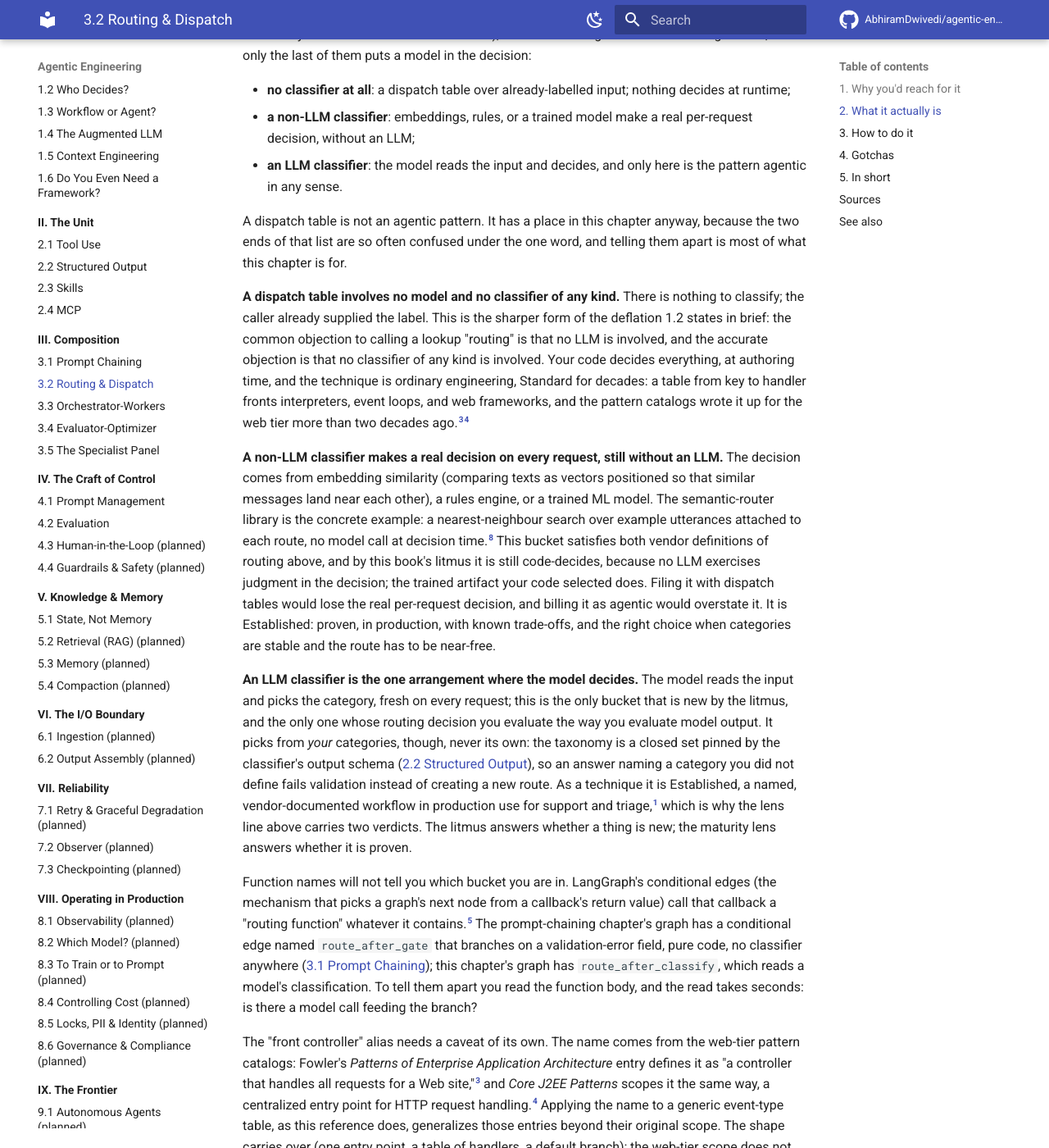
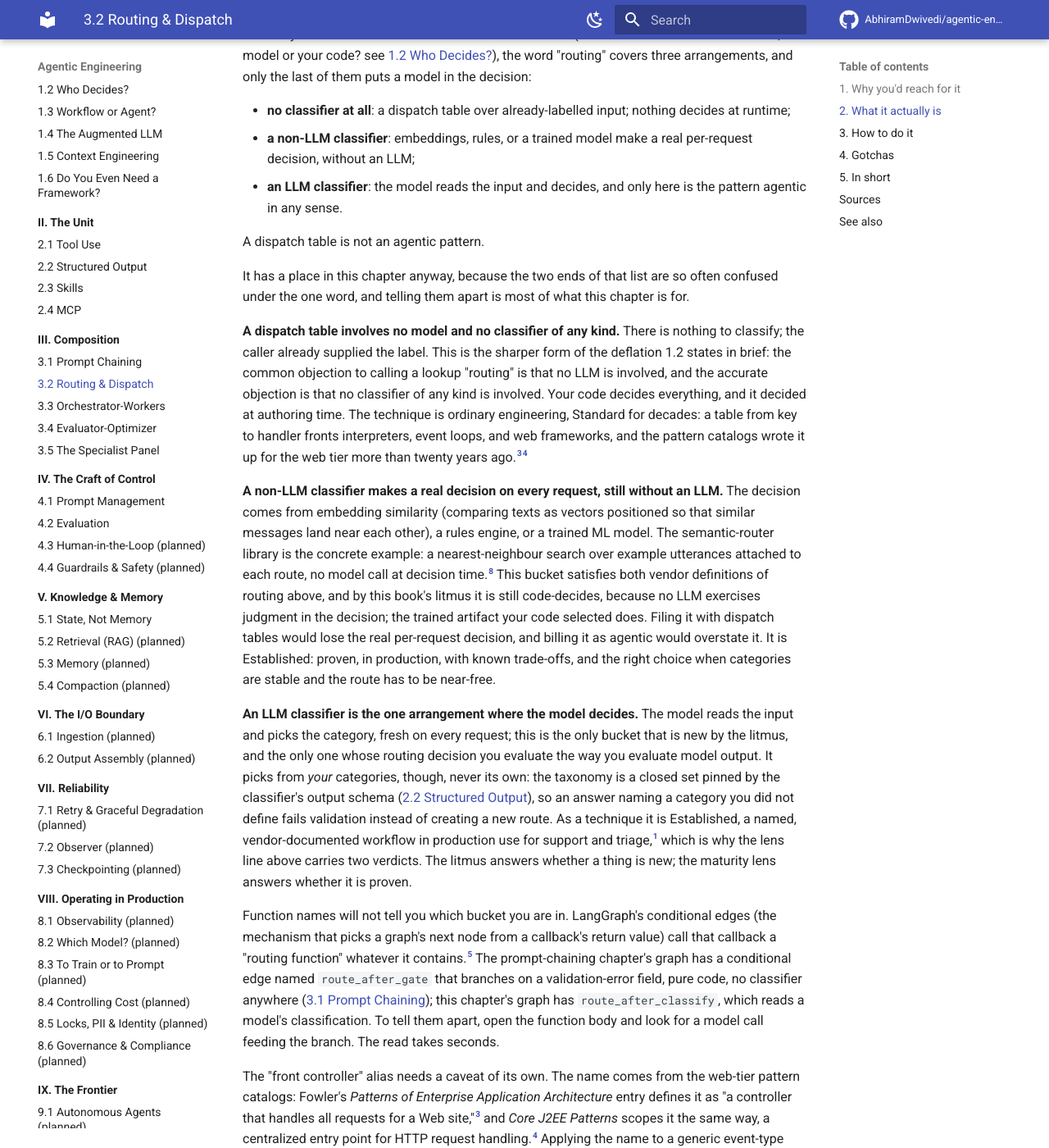
Before and after one commit to AbhiramDwivedi/agentic-engineering, an MkDocs documentation site: the page built from docs/composition/the-router-that-isnt.md, in a window 1280 px wide and 1400 px high, scrolled down 2521 px. Shown: the whole window at 82% size. Built offline with MkDocs 1.6.1 and Material for MkDocs 9.7.7, drawn with Linux system fonts in a browser that asks for light colours; comment, search, counter and statistics services are not loaded; some of the changed text lies outside the part shown.

Commit message:
3.2: let the deflation land, break the flat cadence
The chapter argued well and read flat. Mean sentence length 24 words with
6% under eight, so nothing ever landed: every claim arrived in the same
medium-long shape as the one before it. Six surgical edits, no new content.

- Open on the claim instead of a question about questions. "One of them is
  a dictionary" states the deflation in the first breath rather than
  reaching it at the end of a 60-word sentence.
- "A dispatch table is not an agentic pattern." stands as its own line.
  It is the chapter's verdict; it was buried mid-paragraph.
- Turn the function-body test into an instruction you can run: open the
  body, look for a model call feeding the branch.
- Split the two sentences where length was burying content (the tool-use
  and handoffs contrast, the provider-tab asymmetry).
- Give "In short" a second paragraph so the failure asymmetry lands
  instead of being crammed behind a semicolon. A dispatch table fails
  loudly, a classifier fails quietly, and only one of them needs
  instrumenting.

Kelsey Hightower register, not the essay voice: voice-and-style.md keeps
the lyrical opening in the distribution posts, and the living tells list
bans the manufactured closing aphorism. This is rule 7 (vary rhythm) and
rule 3 (commit) applied where the argument turns.

Gates: prose_lint hard-clean (slop 0.0, no flags), mkdocs --strict,
111 tests pass, no dashes or curly quotes. No code or citations touched.

Co-Authored-By: Claude Opus 5 (1M context) <noreply@anthropic.com>

````diff
--- a/docs/composition/the-router-that-isnt.md
+++ b/docs/composition/the-router-that-isnt.md
@@ -8,7 +8,7 @@
 
 ## 1. Why you'd reach for it
 
-A useful question to ask of any router is what it decides at runtime. Two mechanisms share the name "routing" in agentic systems, and for one of them the answer is nothing at all: the input arrived carrying a label, your code paired each label with a handler when the table was written, and the work left for runtime is a dictionary lookup. The other mechanism decides on every request, reading unlabelled free text and classifying it before any handler runs. Confusing the two is easy, and expensive in both directions.
+Two mechanisms in agentic systems answer to the name "routing". The first reads a label that arrived with the input, looks it up in a table your code wrote, and runs the handler it finds there, so nothing is decided while the system is running; the deciding happened when someone typed out the table. The second reads unlabelled free text, classifies it, and only then picks a handler, fresh on every request. One of them is a dictionary. The other pays a model to exercise judgment on every input that comes through the door, and mistaking one for the other costs you in both directions.
 
 Put a classifier in front of inputs that already carry a label and you pay for a model call on every request, with its latency and a fresh chance of a misread, to re-answer a question the input answered on arrival. A lookup table pointed at unlabelled free text fails the other way around: keyword rules, or a category field users will not fill in, send messages to the wrong handler. Neither mistake is obvious when it happens, because the first shows up only as cost spread across every event, while the second produces plausible answers from the wrong specialist, so nothing in the logs looks wrong.
 
@@ -36,15 +36,17 @@ Does any of this need an LLM? On this book's litmus test (who makes the structur
 - **a non-LLM classifier**: embeddings, rules, or a trained model make a real per-request decision, without an LLM;
 - **an LLM classifier**: the model reads the input and decides, and only here is the pattern agentic in any sense.
 
-A dispatch table is not an agentic pattern. It has a place in this chapter anyway, because the two ends of that list are so often confused under the one word, and telling them apart is most of what this chapter is for.
+A dispatch table is not an agentic pattern.
 
-**A dispatch table involves no model and no classifier of any kind.** There is nothing to classify; the caller already supplied the label. This is the sharper form of the deflation 1.2 states in brief: the common objection to calling a lookup "routing" is that no LLM is involved, and the accurate objection is that no classifier of any kind is involved. Your code decides everything, at authoring time, and the technique is ordinary engineering, Standard for decades: a table from key to handler fronts interpreters, event loops, and web frameworks, and the pattern catalogs wrote it up for the web tier more than two decades ago.[^fowler][^j2ee]
+It has a place in this chapter anyway, because the two ends of that list are so often confused under the one word, and telling them apart is most of what this chapter is for.
+
+**A dispatch table involves no model and no classifier of any kind.** There is nothing to classify; the caller already supplied the label. This is the sharper form of the deflation 1.2 states in brief: the common objection to calling a lookup "routing" is that no LLM is involved, and the accurate objection is that no classifier of any kind is involved. Your code decides everything, and it decided at authoring time. The technique is ordinary engineering, Standard for decades: a table from key to handler fronts interpreters, event loops, and web frameworks, and the pattern catalogs wrote it up for the web tier more than twenty years ago.[^fowler][^j2ee]
 
 **A non-LLM classifier makes a real decision on every request, still without an LLM.** The decision comes from embedding similarity (comparing texts as vectors positioned so that similar messages land near each other), a rules engine, or a trained ML model. The semantic-router library is the concrete example: a nearest-neighbour search over example utterances attached to each route, no model call at decision time.[^semrouter] This bucket satisfies both vendor definitions of routing above, and by this book's litmus it is still code-decides, because no LLM exercises judgment in the decision; the trained artifact your code selected does. Filing it with dispatch tables would lose the real per-request decision, and billing it as agentic would overstate it. It is Established: proven, in production, with known trade-offs, and the right choice when categories are stable and the route has to be near-free.
 
 **An LLM classifier is the one arrangement where the model decides.** The model reads the input and picks the category, fresh on every request; this is the only bucket that is new by the litmus, and the only one whose routing decision you evaluate the way you evaluate model output. It picks from *your* categories, though, never its own: the taxonomy is a closed set pinned by the classifier's output schema ([2.2 Structured Output](../the-unit/structured-output.md)), so an answer naming a category you did not define fails validation instead of creating a new route. As a technique it is Established, a named, vendor-documented workflow in production use for support and triage,[^anthropic] which is why the lens line above carries two verdicts. The litmus answers whether a thing is new; the maturity lens answers whether it is proven.
 
-Function names will not tell you which bucket you are in. LangGraph's conditional edges (the mechanism that picks a graph's next node from a callback's return value) call that callback a "routing function" whatever it contains.[^langgraph] The prompt-chaining chapter's graph has a conditional edge named `route_after_gate` that branches on a validation-error field, pure code, no classifier anywhere ([3.1 Prompt Chaining](prompt-chaining.md)); this chapter's graph has `route_after_classify`, which reads a model's classification. To tell them apart you read the function body, and the read takes seconds: is there a model call feeding the branch?
+Function names will not tell you which bucket you are in. LangGraph's conditional edges (the mechanism that picks a graph's next node from a callback's return value) call that callback a "routing function" whatever it contains.[^langgraph] The prompt-chaining chapter's graph has a conditional edge named `route_after_gate` that branches on a validation-error field, pure code, no classifier anywhere ([3.1 Prompt Chaining](prompt-chaining.md)); this chapter's graph has `route_after_classify`, which reads a model's classification. To tell them apart, open the function body and look for a model call feeding the branch. The read takes seconds.
 
 The "front controller" alias needs a caveat of its own. The name comes from the web-tier pattern catalogs: Fowler's *Patterns of Enterprise Application Architecture* entry defines it as "a controller that handles all requests for a Web site,"[^fowler] and *Core J2EE Patterns* scopes it the same way, a centralized entry point for HTTP request handling.[^j2ee] Applying the name to a generic event-type table, as this reference does, generalizes those entries beyond their original scope. The shape carries over (one entry point, a table of handlers, a default branch); the web-tier scope does not, and a reader who looks up the originals should expect the narrower definition.
 
@@ -118,7 +120,7 @@ def dispatch(event: dict) -> DispatchResult:
     return EVENT_HANDLERS[event_type](event)
 ```
 
-That is everything the dispatch half needs. The rest of this section is the routing half, which starts with a contract rather than a model. The taxonomy is a closed enum, and `unclear` is a member of it: when nothing fits, the classifier has a correct answer available instead of a forced guess. The enum also answers a worry the "fuzzy, evolving categories" trigger tends to raise: the model cannot grow the taxonomy at runtime, invent a fifth category, or drift into synonyms of the four, because the enum rides inside the output schema and anything off the set fails validation before it reaches a handler. The set changes only when you edit this class.
+That is everything the dispatch half needs. The routing half needs a contract before it needs a model. The taxonomy is a closed enum, and `unclear` is a member of it: when nothing fits, the classifier has a correct answer available instead of a forced guess. The enum also answers a worry the "fuzzy, evolving categories" trigger tends to raise: the model cannot grow the taxonomy at runtime, invent a fifth category, or drift into synonyms of the four, because the enum rides inside the output schema and anything off the set fails validation before it reaches a handler. The set changes only when you edit this class.
 
 ```python
 class Category(str, Enum):
@@ -390,7 +392,9 @@ Three issues show up at production scale.
 
 ## 5. In short
 
-Read your input before picking the mechanism. If a reliable label already exists, use a dictionary: validate the key, give unknown types an explicit deny branch, spend zero tokens, and do not call it agentic. If the input is unlabelled and the categories are stable, few, and latency-sensitive, a non-LLM classifier does the job without a model call per request. If the categories are fuzzy or evolving, spend the model call: keep `unclear` inside the taxonomy, give low confidence a structured escalation to a human, build a labelled eval set for the classifier, and expect to retune as the taxonomy grows. Misrouting on the classifier side is silent, so instrument the decision; a dispatch table built with its deny branch fails loudly.
+Read your input before you pick the mechanism. If a reliable label already exists, use a dictionary: validate the key, give unknown types an explicit deny branch, spend zero tokens, and do not call it agentic. If the input is unlabelled and the categories are stable, few, and latency-sensitive, a non-LLM classifier does the job without a model call per request. If the categories are fuzzy or evolving, spend the model call, and build the failure path before the happy one: keep `unclear` inside the taxonomy, give low confidence a structured escalation to a human, build a labelled eval set for the classifier, and expect to retune as the taxonomy grows.
+
+The two halves fail in opposite directions. A dispatch table built with its deny branch fails loudly, on the first bad key, in the log. A classifier fails quietly, handing a confident answer to the wrong specialist with nothing in the trace to flag it, and you hear about it from the merchant. Instrument the half that decides at runtime.
 
 ## Sources
 
````
Also changed, not shown: other parts of docs/composition/the-router-that-isnt.md (+2 -2 lines).
